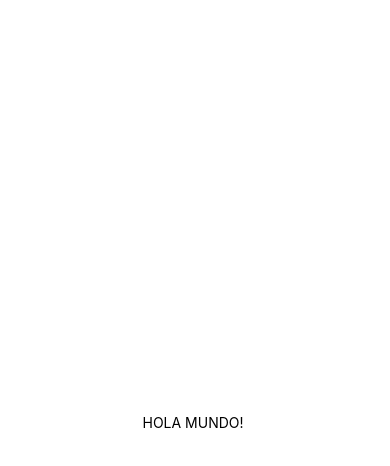
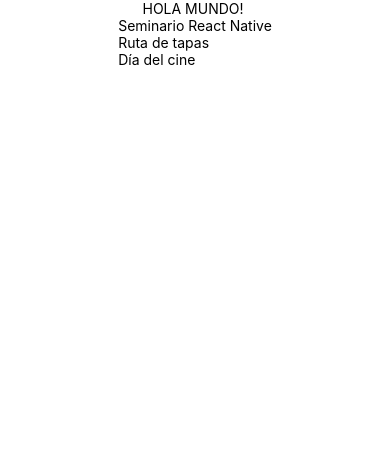
Before and after one commit to pavazfer/VIU_Dispositivos_moviles_app_multiplataforma, a React Native app in the folder Actividad2/: screen / in a window 390 px wide. Shown: the top 466 px of the page. Built offline with nearby package versions, Linux system fonts and the light colour scheme; data requests are answered from the project's data file.

Commit message:
Pantalla listado eventos con click en titulo

```diff
--- a/Actividad2/App.js
+++ b/Actividad2/App.js
@@ -1,10 +1,12 @@
 import { StatusBar } from 'expo-status-bar';
 import { StyleSheet, Text, View } from 'react-native';
+import Eventos from './screens/Eventos';
 
 export default function App() {
   return (
     <View style={styles.container}>
       <Text>HOLA MUNDO! </Text>
+      <Eventos></Eventos>
       <StatusBar style="auto" />
     </View>
   );
--- /dev/null
+++ b/Actividad2/components/EventCard.js
@@ -0,0 +1,19 @@
+import { StyleSheet, Text, TouchableOpacity } from 'react-native';
+
+export default function EventCard({event, onPress}) {
+  return (
+  <TouchableOpacity onPress={onPress} style={[styles.event]}>
+    <Text >{event.nombre}</Text>
+  </TouchableOpacity>
+  );
+}
+
+const styles = StyleSheet.create({
+  container: {
+    flex: 1,
+    backgroundColor: '#fff',
+    alignItems: 'center',
+    justifyContent: 'center',
+  },
+  item: {}
+});
--- /dev/null
+++ b/Actividad2/screens/Eventos.js
@@ -0,0 +1,42 @@
+import { StyleSheet, SafeAreaView, FlatList, Text} from 'react-native';
+import { useEffect, useState } from 'react';
+import {getAllEvents} from '../service/eventService';
+import EventCard from '../components/EventCard';
+
+
+export default function Eventos() {
+  const [eventList, setEventList] = useState([]);
+
+  useEffect(() => {
+    getAllEvents().then(events => setEventList(events));
+  }, []);
+
+  // Destructuración de objeto para obtener el item con nombre de variable event
+  const renderEvent = ({item: event}) => {
+    return (
+      <EventCard
+        event={event}
+        onPress={() => console.log("Seleccionado evento", event.id)}
+      />
+    );
+  }
+
+  return (
+    <SafeAreaView style={styles.container}>
+    <FlatList
+      data={eventList}
+      renderItem={renderEvent}
+      keyExtractor={event => event.id}
+    />
+  </SafeAreaView>
+  );
+}
+
+const styles = StyleSheet.create({
+  container: {
+    flex: 1,
+    backgroundColor: '#fff',
+    alignItems: 'center',
+    justifyContent: 'center',
+  },
+});
```
Also changed, not shown: Actividad2/screens/BorrarEvento.js (added, +18 -0 lines), Actividad2/screens/CrearEvento.js (added, +18 -0 lines), Actividad2/screens/MostrarEvento.js (added, +18 -0 lines).
